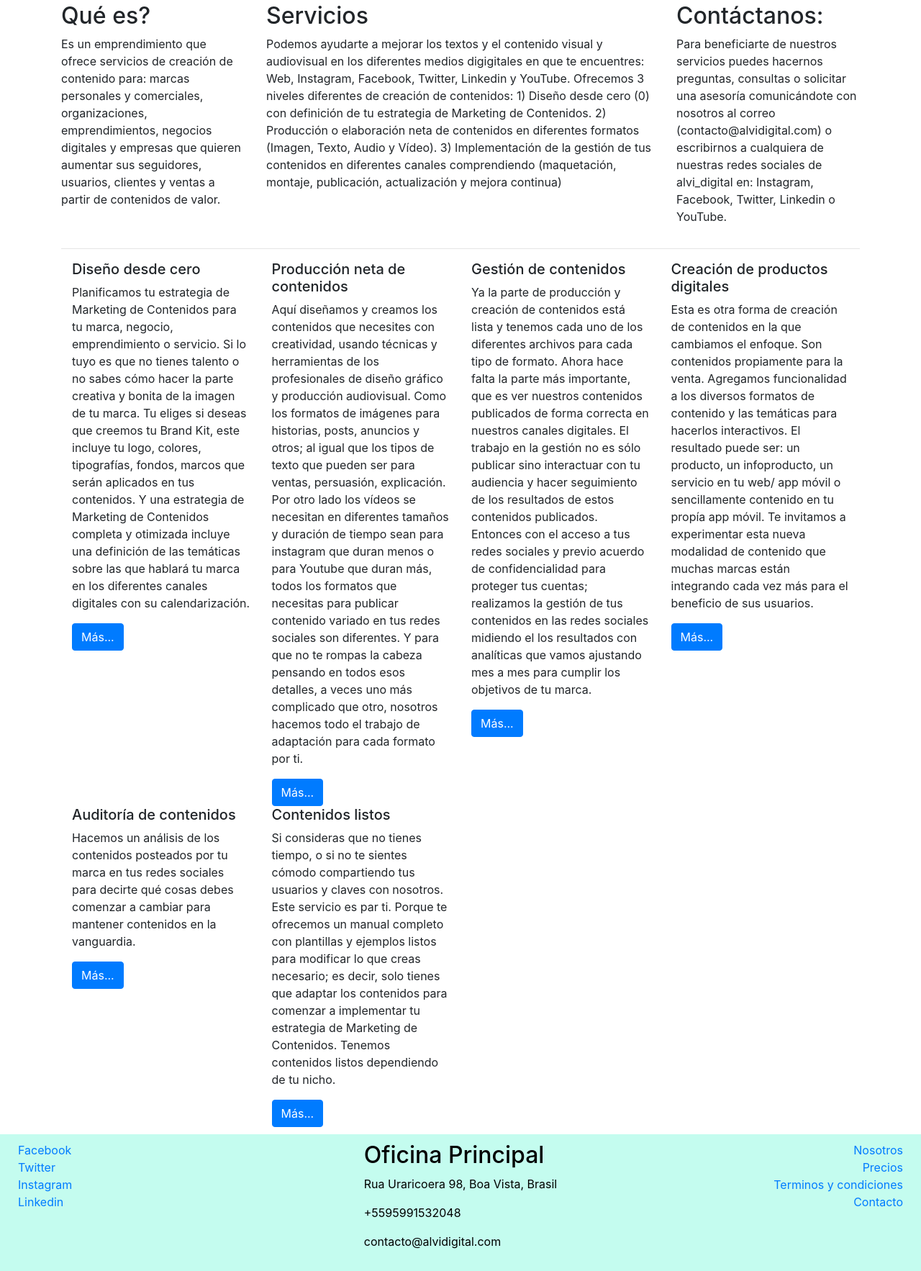
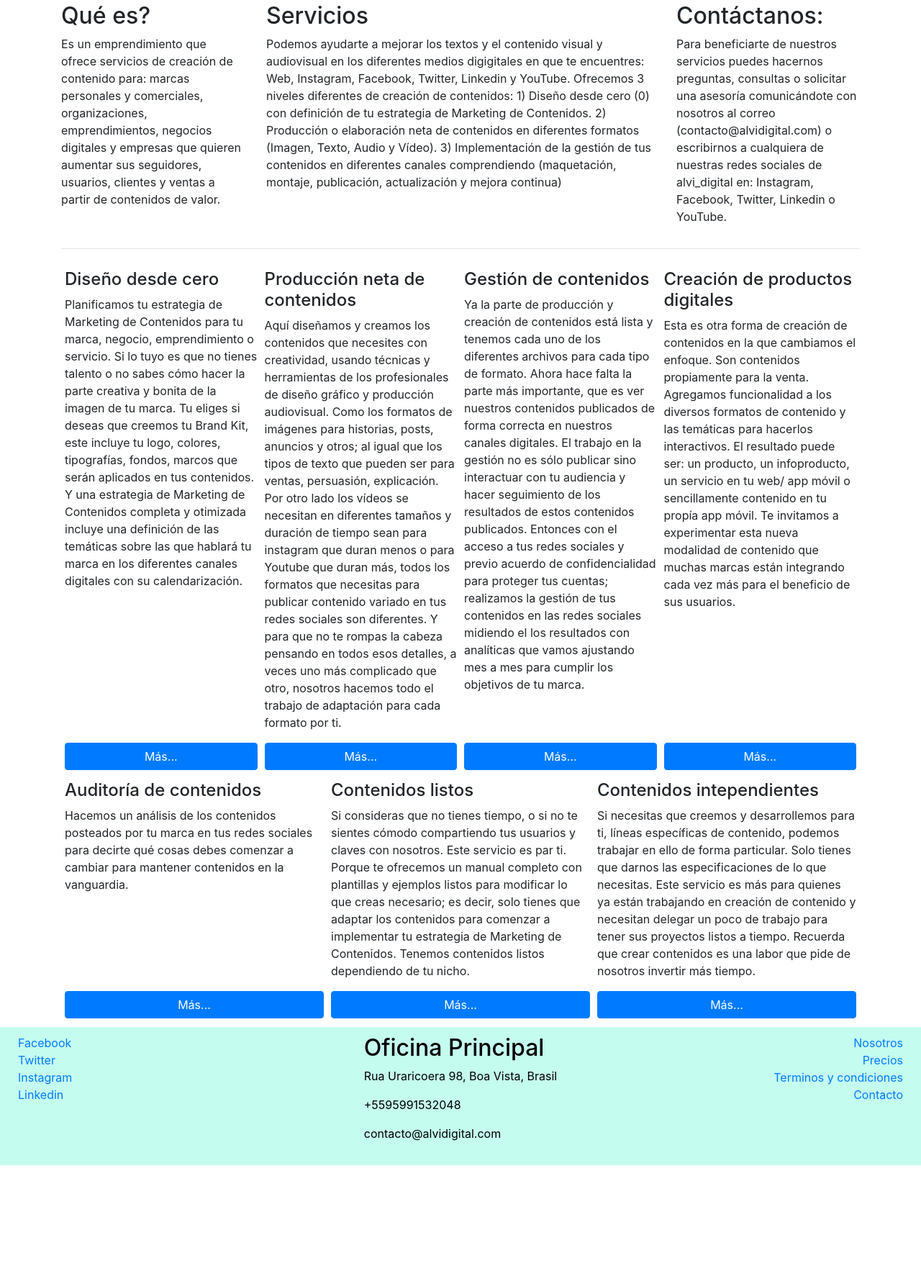
Before and after one commit to Alvilyn/alvi_digital, a website: page index.html in a window 1280 px wide. Shown: the part 213-1979 px from the top of the page at 72% size. After the commit the page ends 1842 px from the top, so only its background shows below. Drawn offline with nearby package versions, Linux system fonts and the light colour scheme.

Commit message:
Modificamos tarjetas con flex

```diff
--- a/css/main.css
+++ b/css/main.css
@@ -10,3 +10,14 @@
 	margin-top: 10px;
 	color: black;
 }
+
+.card-content {
+	Flex: 1 250px;
+	padding: 2px 5px 2px 5px;
+	margin-top: 10px;
+}
+
+.btn-mas {
+	width: 100%;
+
+}
--- a/index.html
+++ b/index.html
@@ -38,40 +38,74 @@
       <hr>
 
       <div class="d-flex flex-wrap flex-row">
-        <div class="col-sm-3 card-content">
-          <h5>Diseño desde cero</h5>
+        <div class=" card-content d-flex flex-column justify-content-between">
+          <div>
+            <h4>Diseño desde cero</h4>
               <p>Planificamos tu estrategia de Marketing de Contenidos para tu marca, negocio, emprendimiento o servicio. Si lo tuyo es que no tienes talento o no sabes cómo hacer la parte creativa y bonita de la imagen de tu marca. Tu eliges si deseas que creemos tu Brand Kit, este incluye tu logo, colores, tipografías, fondos, marcos que serán aplicados en tus contenidos. Y una estrategia de Marketing de Contenidos completa y otimizada incluye una definición de las temáticas sobre las que hablará tu marca en los diferentes canales digitales con su calendarización.</p>
-            <button class="btn btn-primary"> Más...</button>
+          </div>
+          <div>
+            <button class="btn btn-primary btn-mas"> Más...</button>
+          </div>
         </div>
 
-        <div class="col-sm-3 card-content">
-          <h5>Producción neta de contenidos</h5>
+        <div class=" card-content d-flex flex-column justify-content-between">
+          <div>
+            <h4>Producción neta de contenidos</h4>
               <p>Aquí diseñamos y creamos los contenidos que necesites con creatividad, usando técnicas y herramientas de los profesionales de diseño gráfico y producción audiovisual. Como los formatos de imágenes para historias, posts, anuncios y otros; al igual que los tipos de texto que pueden ser para ventas, persuasión, explicación. Por otro lado los vídeos se necesitan en diferentes tamaños y duración de tiempo sean para instagram que duran menos o para Youtube que duran más, todos los formatos que necesitas para publicar contenido variado en tus redes sociales son diferentes. Y para que no te rompas la cabeza pensando en todos esos detalles, a veces uno más complicado que otro, nosotros hacemos todo el trabajo de adaptación para cada formato por ti.</p>
-            <button class="btn btn-primary"> Más...</button>
+          </div>
+          <div>
+              <button class="btn btn-primary btn-mas"> Más...</button>
+          </div>
         </div>
 
-        <div class="col-sm-3 card-content">
-          <h5>Gestión de contenidos</h5>
+        <div class=" card-content d-flex flex-column justify-content-between">
+          <div>
+            <h4>Gestión de contenidos</h4>
               <p>Ya la parte de producción y creación de contenidos está lista y tenemos cada uno de los diferentes archivos para cada tipo de formato. Ahora hace falta la parte más importante, que es ver nuestros contenidos publicados de forma correcta en nuestros canales digitales. El trabajo en la gestión no es sólo publicar sino interactuar con tu audiencia y hacer seguimiento de los resultados de estos contenidos publicados. Entonces con el acceso a tus redes sociales y previo acuerdo de confidencialidad para proteger tus cuentas; realizamos la gestión de tus contenidos en las redes sociales midiendo el los resultados con analíticas que vamos ajustando mes a mes para cumplir los objetivos de tu marca.</p>
-            <button class="btn btn-primary"> Más...</button>
+          </div>
+          <div>
+            <button class="btn btn-primary btn-mas"> Más...</button>
+          </div>
         </div>
 
-        <div class="col-sm-3 card-content">
-          <h5>Creación de productos digitales</h5>
+        <div class=" card-content d-flex flex-column justify-content-between">
+          <div>
+            <h4>Creación de productos digitales</h4>
               <p>Esta es otra forma de creación de contenidos en la que cambiamos el enfoque. Son contenidos propiamente para la venta. Agregamos funcionalidad a los diversos formatos de contenido y las temáticas para hacerlos interactivos. El resultado puede ser: un producto, un infoproducto, un servicio en tu web/ app móvil o sencillamente contenido en tu propía app móvil. Te invitamos a experimentar esta nueva modalidad de contenido que muchas marcas están integrando cada vez más para el beneficio de sus usuarios.</p>
-            <button class="btn btn-primary"> Más...</button>
+            </div>
+            <div>
+              <button class="btn btn-primary btn-mas"> Más...</button>
+            </div>
         </div>
 
-        <div class="col-sm-3 card-content">
-          <h5>Auditoría de contenidos</h5>
+        <div class=" card-content d-flex flex-column justify-content-between">
+          <div>
+            <h4>Auditoría de contenidos</h4>
               <p>Hacemos un análisis de los contenidos posteados por tu marca en tus redes sociales para decirte qué cosas debes comenzar a cambiar para mantener contenidos en la vanguardia.</p>
-            <button class="btn btn-primary"> Más...</button>
+          </div>
+          <div>
+            <button class="btn btn-primary btn-mas"> Más...</button>
+          </div>
         </div>
 
-        <div class="col-sm-3 card-content">
-          <h5>Contenidos listos</h5>
+        <div class=" card-content d-flex flex-column justify-content-between">
+          <div>
+            <h4>Contenidos listos</h4>
               <p>Si consideras que no tienes tiempo, o si no te sientes cómodo compartiendo tus usuarios y claves con nosotros. Este servicio es par ti. Porque te ofrecemos un manual completo con plantillas y ejemplos listos para modificar lo que creas necesario; es decir, solo tienes que adaptar los contenidos para comenzar a implementar tu estrategia de Marketing de Contenidos. Tenemos contenidos listos dependiendo de tu nicho.</p>
-            <button class="btn btn-primary"> Más...</button>
+          </div>
+          <div>
+            <button class="btn btn-primary btn-mas"> Más...</button>
+          </div>
+        </div>
+
+        <div class=" card-content d-flex flex-column justify-content-between">
+          <div>
+            <h4>Contenidos intependientes</h4>
+              <p>Si necesitas que creemos y desarrollemos para ti, líneas específicas de contenido, podemos trabajar en ello de forma particular. Solo tienes que darnos las especificaciones de lo que necesitas. Este servicio es más para quienes ya están trabajando en creación de contenido y necesitan delegar un poco de trabajo para tener sus proyectos listos a tiempo. Recuerda que crear contenidos es una labor que pide de nosotros invertir más tiempo.</p>
+          </div>
+          <div>
+            <button class="btn btn-primary btn-mas"> Más...</button>
+          </div>
         </div>
 
       </div>
```
Lines whose indentation alone changed are shown as unchanged.
